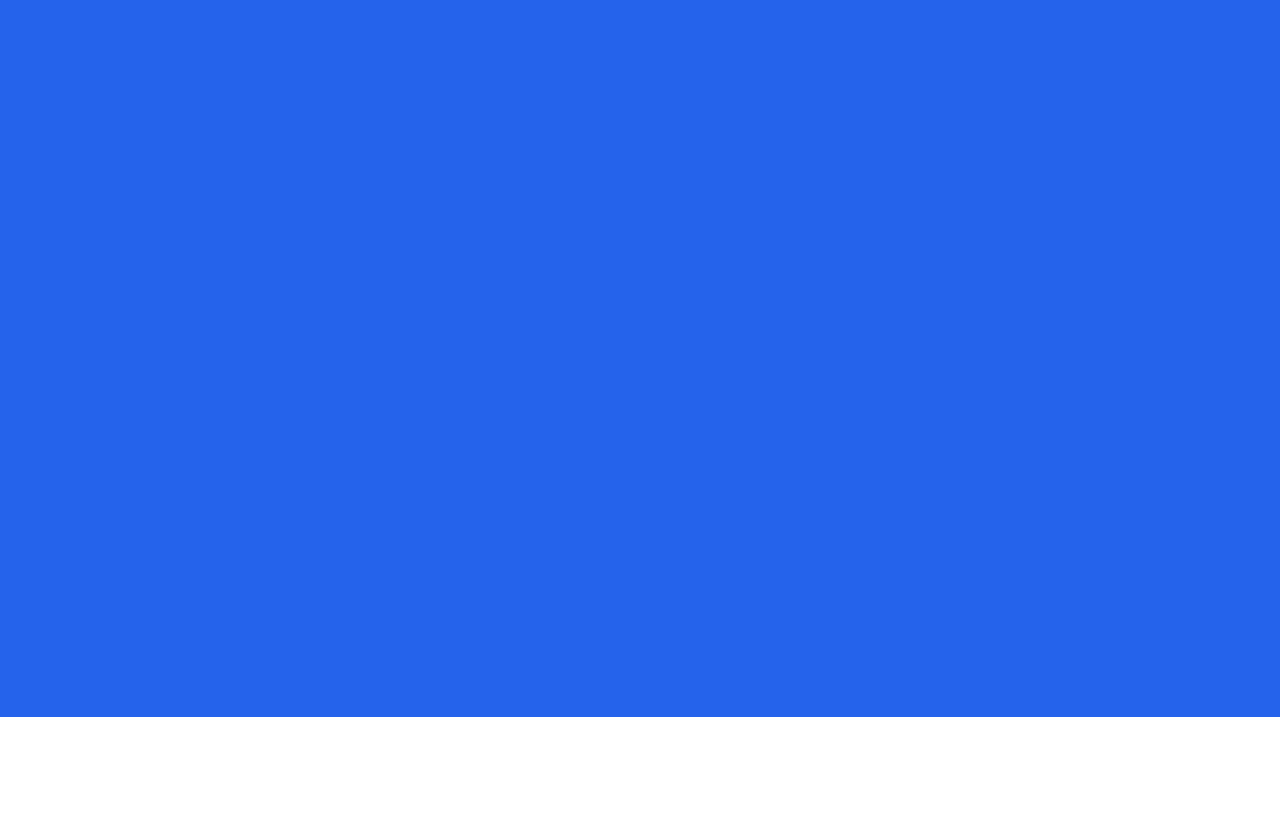
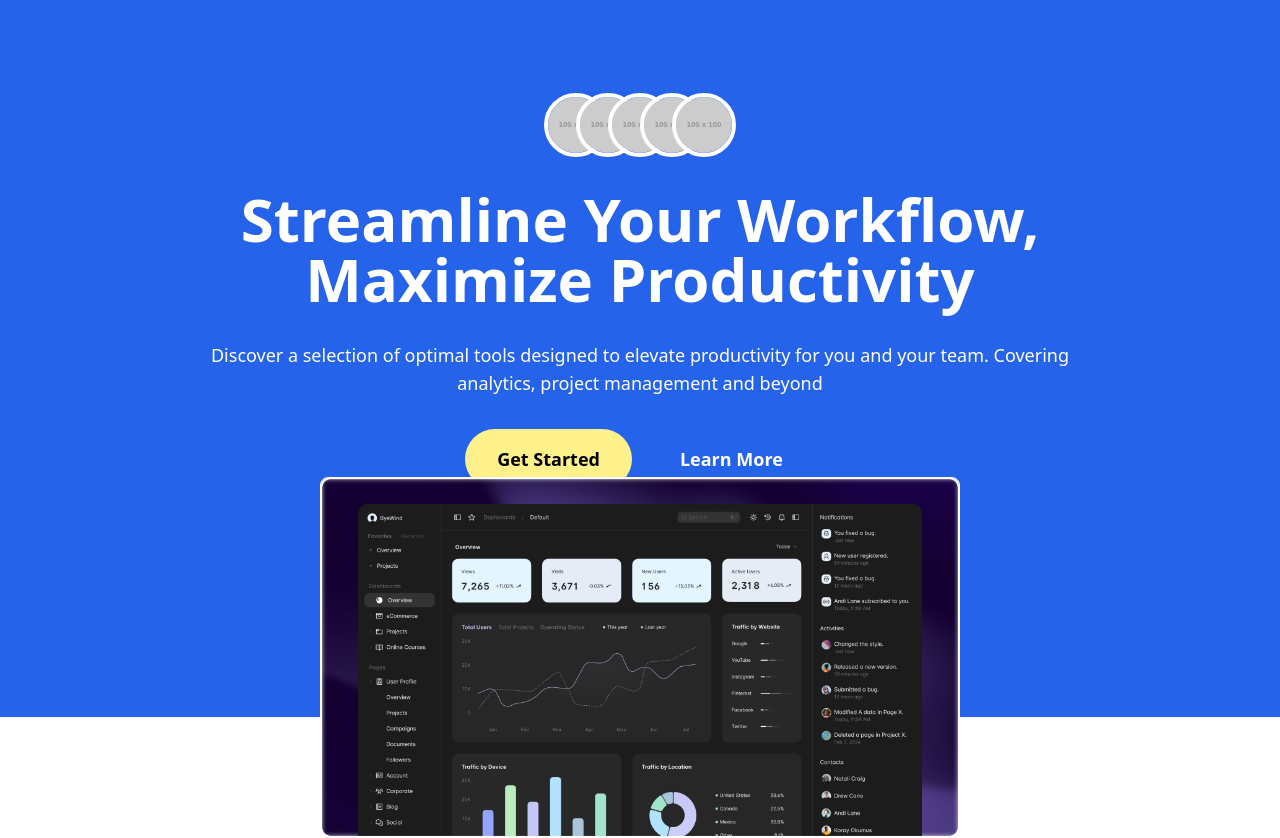
Before and after one commit to Eloick-Iforce/github-actions-test, a website: page index.html in a window 1280 px wide. Shown: the part 83-921 px from the top of the page. Before the commit the page ends 800 px from the top, so only its background shows below. Drawn offline with nearby package versions, Linux system fonts and the light colour scheme; files that its build step writes are made by us from their sources; placeholder pictures from the web are drawn by us.

Commit message:
finish header

```diff
--- a/index.html
+++ b/index.html
@@ -1,6 +1,5 @@
 <!DOCTYPE html>
 <html lang="fr">
-
   <head>
     <meta charset="UTF-8" />
     <meta name="viewport" content="width=device-width, initial-scale=1.0" />
@@ -8,13 +7,20 @@
     <link rel="stylesheet" href="public/output.css" />
   </head>
 
-<body class="flex justify-center items-center h-screen">
+  <body class="flex justify-center flex-col items-center">
     <header class="min-h-screen w-full bg-blue-600 text-white">
       <nav class="flex justify-between items-center p-4 text-lg font-bold m-4">
-            <div class="flex gap-2 items-center text-2xl"> <svg xmlns="http://www.w3.org/2000/svg" width="48"
-                    height="48" viewBox="0 0 24 24">
-                    <path fill="currentColor"
-                        d="m8.243 7.34l-6.38.925l-.113.023a1 1 0 0 0-.44 1.684l4.622 4.499l-1.09 6.355l-.013.11a1 1 0 0 0 1.464.944l5.706-3l5.693 3l.1.046a1 1 0 0 0 1.352-1.1l-1.091-6.355l4.624-4.5l.078-.085a1 1 0 0 0-.633-1.62l-6.38-.926l-2.852-5.78a1 1 0 0 0-1.794 0z" />
+        <div class="flex gap-2 items-center text-2xl">
+          <svg
+            xmlns="http://www.w3.org/2000/svg"
+            width="48"
+            height="48"
+            viewBox="0 0 24 24"
+          >
+            <path
+              fill="currentColor"
+              d="m8.243 7.34l-6.38.925l-.113.023a1 1 0 0 0-.44 1.684l4.622 4.499l-1.09 6.355l-.013.11a1 1 0 0 0 1.464.944l5.706-3l5.693 3l.1.046a1 1 0 0 0 1.352-1.1l-1.091-6.355l4.624-4.5l.078-.085a1 1 0 0 0-.633-1.62l-6.38-.926l-2.852-5.78a1 1 0 0 0-1.794 0z"
+            />
           </svg>
           <span>Sooner</span>
         </div>
@@ -26,9 +32,66 @@
         </div>
         <div class="flex gap-4 items-center">
           <a href="#">Login</a>
-                <a href="#" class="px-4 py-2 border-white border-2 rounded-full">Get Started</a>
+          <a href="#" class="px-4 py-2 border-white border-2 rounded-full"
+            >Get Started</a
+          >
+        </div>
+      </nav>
+
+      <div
+        class="flex flex-col pt-16 min-h-2/3 max-w-4xl text-center mx-auto gap-8"
+      >
+        <div class="flex justify-center items-center">
+          <img
+            src="https://fakeimg.pl/100x100"
+            alt="person"
+            class="w-16 h-16 rounded-full border-white border-4"
+          />
+          <img
+            src="https://fakeimg.pl/100x100"
+            alt="person"
+            class="w-16 h-16 rounded-full border-white border-4 -ml-8"
+          />
+          <img
+            src="https://fakeimg.pl/100x100"
+            alt="person"
+            class="w-16 h-16 rounded-full border-white border-4 -ml-8"
+          />
+          <img
+            src="https://fakeimg.pl/100x100"
+            alt="person"
+            class="w-16 h-16 rounded-full border-white border-4 -ml-8"
+          />
+          <img
+            src="https://fakeimg.pl/100x100"
+            alt="person"
+            class="w-16 h-16 rounded-full border-white border-4 -ml-8"
+          />
+        </div>
+        <h1 class="text-6xl font-bold">
+          Streamline Your Workflow, Maximize Productivity
+        </h1>
+        <p class="text-lg">
+          Discover a selection of optimal tools designed to elevate productivity
+          for you and your team. Covering analytics, project management and
+          beyond
+        </p>
+        <div class="flex justify-center items-center gap-4">
+          <a
+            href="#"
+            class="bg-yellow-200 hover:bg-yellow-400 text-black px-8 font-bold text-lg py-4 rounded-full"
+            >Get Started</a
+          >
+          <a href="#" class="px-8 font-bold text-lg">Learn More</a>
+        </div>
       </div>
     </header>
+    <article class="w-full flex justify-center items-center">
+      <img
+        src="src/Dark.jpg"
+        alt="Dark"
+        class="w-1/2 -mt-60 rounded-lg border-white border"
+      />
+    </article>
   </body>
-
 </html>
```
Also changed, not shown: src/Dark.jpg (added). Lines whose indentation alone changed are shown as unchanged.
